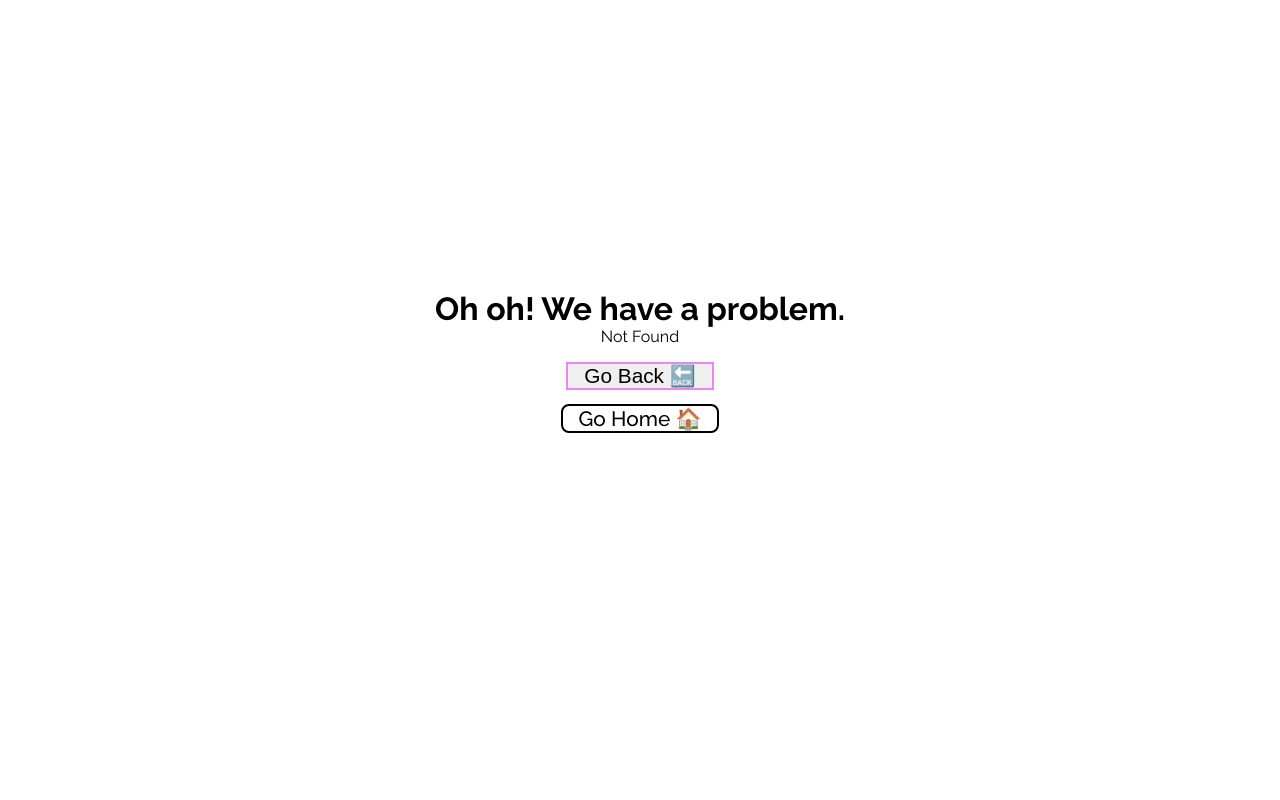
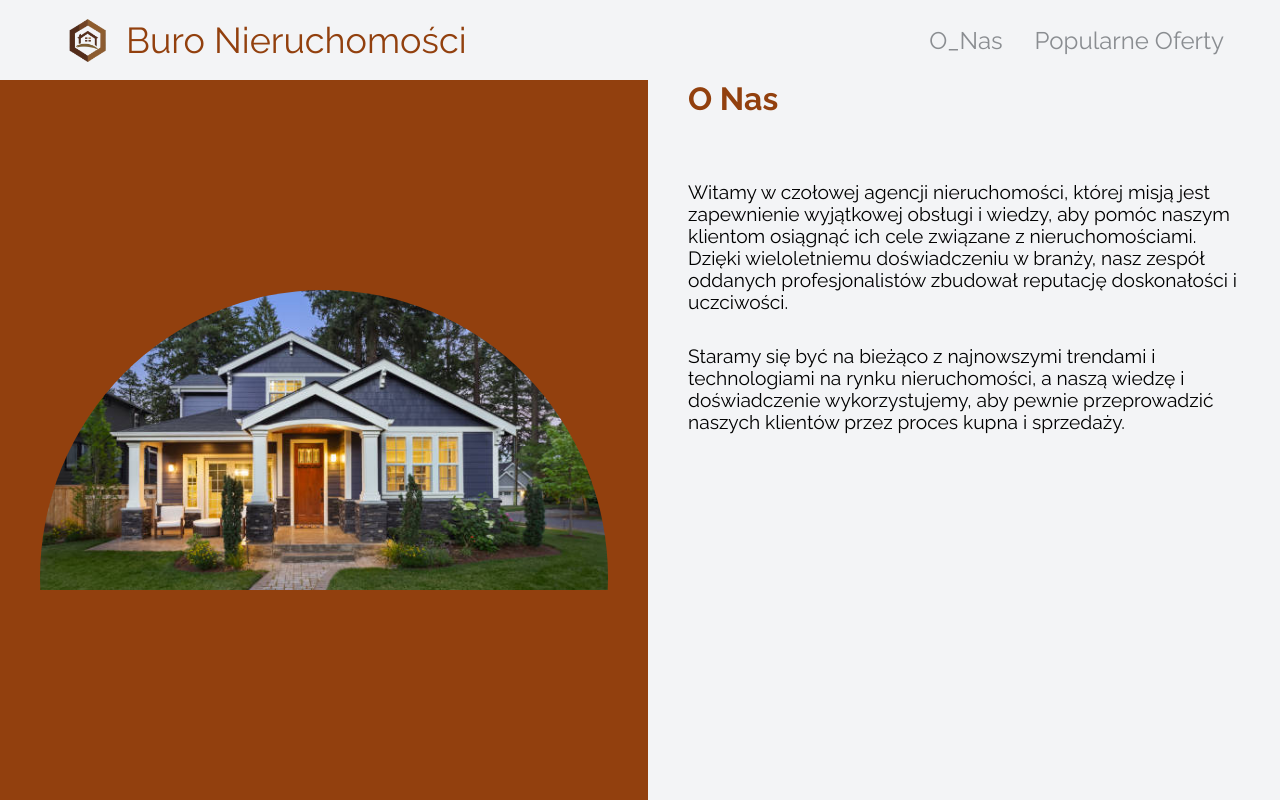
Before and after one commit to ajarek/react-100-vite-estate-service-Router-6.14, a React (Vite) app: page /o-nas in a window 1280 px wide. Before the commit this address had no page. Built offline with nearby package versions, Linux system fonts and the light colour scheme.

Commit message:
added component Popular

```diff
--- a/src/App.jsx
+++ b/src/App.jsx
@@ -3,8 +3,10 @@ import { createContext, useState } from 'react'
 export const AppContext = createContext()
 
 import Main from './layouts/Main/Main'
+import Home from './pages/Home/Home'
+import AboutUs from './pages/AboutUs/AboutUs'
+import Popular from './pages/Popular/Popular'
 import Error from './pages/Error/Error'
-import Home from './pages/Home/Home'
 
 const router = createBrowserRouter([
   {
@@ -15,6 +17,16 @@ const router = createBrowserRouter([
       {
         index: true,
         element: <Home />,
+        errorElement: <Error />,
+      },
+      {
+        path: '/o-nas',
+        element: <AboutUs />,
+        errorElement: <Error />,
+      },
+      {
+        path: '/popularne',
+        element: <Popular />,
         errorElement: <Error />,
       },
 
--- a/src/components/Modal/Modal.jsx
+++ b/src/components/Modal/Modal.jsx
@@ -6,7 +6,7 @@ const Modal = ({ email, onClose }) => {
     <div className='modal-overlay'>
       <div className='modal'>
         <h2>Dziękujemy za e-mail</h2>
-        <p>Niezwłocznie prześlemy na adres <b>{email}</b>  propozycje.</p>
+        <p>Niezwłocznie prześlemy propozycje na adres <b>{email}</b>  .</p>
         <button
           className='close-button'
           onClick={onClose}
--- a/src/components/Nav/Nav.jsx
+++ b/src/components/Nav/Nav.jsx
@@ -25,9 +25,15 @@ const Nav = () => {
       <ul className={!isOpen ? 'wrapper' : 'wrapper navbar-none'}>
         <Link
           className='link link-text'
-          to={'/'}
+          to={'/o-nas'}
         >
-          Kontakt
+         O_Nas
+        </Link>
+        <Link
+          className='link link-text'
+          to={'/popularne'}
+        >
+         Popularne Oferty
         </Link>
 
 
--- a/src/index.css
+++ b/src/index.css
@@ -18,7 +18,7 @@
   --grey: #f0f1f3;
   --grey-dark: #8a8d91;
   --grey-light: #7b7b7b;
-  --grey-light-super: #ddd;
+  --grey-light-super: #f3f4f6;
   --orange: #ff9f1a;
   --red: #ff0000;
   --red-light: #f56161;
--- /dev/null
+++ b/src/pages/AboutUs/AboutUs.css
@@ -0,0 +1,43 @@
+.about-us{
+  width: 100%;
+  height:100vh ;
+  display: grid;
+  grid-template-columns: repeat(2,1fr);
+
+  padding-top: 80px;
+  background:var(--grey-light-super) ;
+  color: var(--black);
+}
+.about-us .img-wrapper{
+  padding: 40px;
+  background-color: var(--braun);
+  display: flex;
+  flex-direction: column;
+  justify-content: center;
+  align-items: center;
+}
+.about-us .img-wrapper .img{
+  width: 568px;
+  height: 300px;
+  clip-path: ellipse(50% 96% at 50% 96%);
+  background-image: url('/dom.jpg');
+  background-repeat: no-repeat;
+  background-size: cover;
+  background-position: top center;
+}
+.about-us .info{
+  padding:0 40px;
+  display: flex;
+  flex-direction: column;
+  justify-content: flex-start;
+}
+.about-us .info h2{
+  font-size: 2rem;
+  font-weight: 700;
+ color: var(--braun);
+ margin-bottom: 64px;
+}
+.about-us .info p{
+  font-size: 1.2rem;
+  margin-bottom: 32px;
+}
--- /dev/null
+++ b/src/pages/AboutUs/AboutUs.jsx
@@ -0,0 +1,19 @@
+import './AboutUs.css'
+const AboutUs = () => {
+  return (
+    <div className='about-us'>
+      <div className="img-wrapper">
+        <div className="img">
+        <img src="" alt="" />
+        </div>
+      </div>
+      <div className="info">
+        <h2>O Nas</h2>
+        <p>Witamy w czołowej agencji nieruchomości, której misją jest zapewnienie wyjątkowej obsługi i wiedzy, aby pomóc naszym klientom osiągnąć ich cele związane z nieruchomościami. Dzięki wieloletniemu doświadczeniu w branży, nasz zespół oddanych profesjonalistów zbudował reputację doskonałości i uczciwości. </p>
+        <p> Staramy się być na bieżąco z najnowszymi trendami i technologiami na rynku nieruchomości, a naszą wiedzę i doświadczenie wykorzystujemy, aby pewnie przeprowadzić naszych klientów przez proces kupna i sprzedaży.</p>
+      </div>
+    </div>
+  )
+}
+
+export default AboutUs
--- /dev/null
+++ b/src/pages/Popular/Popular.css
@@ -0,0 +1,9 @@
+.popular {
+  width: 100%;
+  height: 100vh;
+  display: grid;
+  grid-template-columns: repeat(3, 1fr);
+  padding-top: 80px;
+  background: linear-gradient(var(--grey-light-super), var(--grey-dark));
+  color: var(--black);
+}
--- /dev/null
+++ b/src/pages/Popular/Popular.jsx
@@ -0,0 +1,9 @@
+import './Popular.css'
+
+const Popular = () => {
+  return (
+    <div className='popular'>Popular</div>
+  )
+}
+
+export default Popular
```
Also changed, not shown: .eslintrc.cjs, public/dom.jpg (added).
